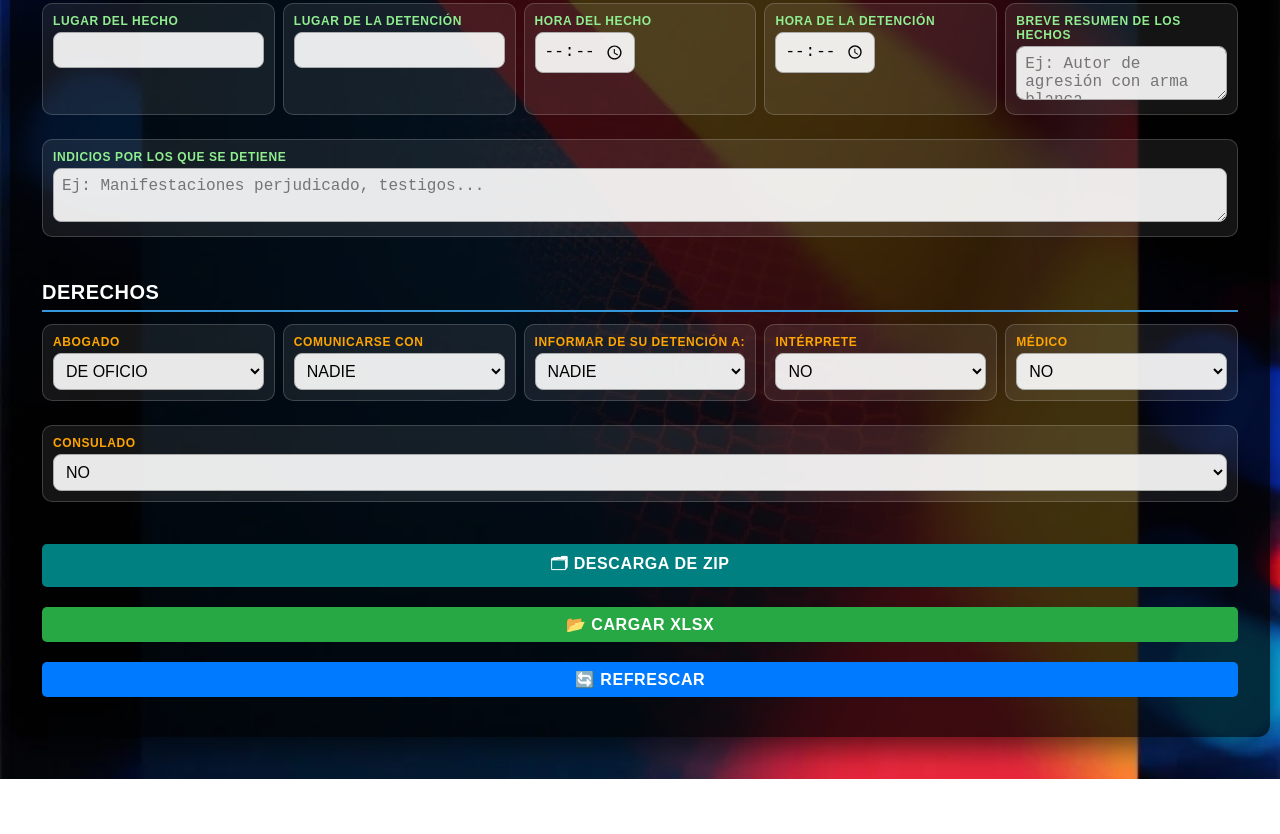
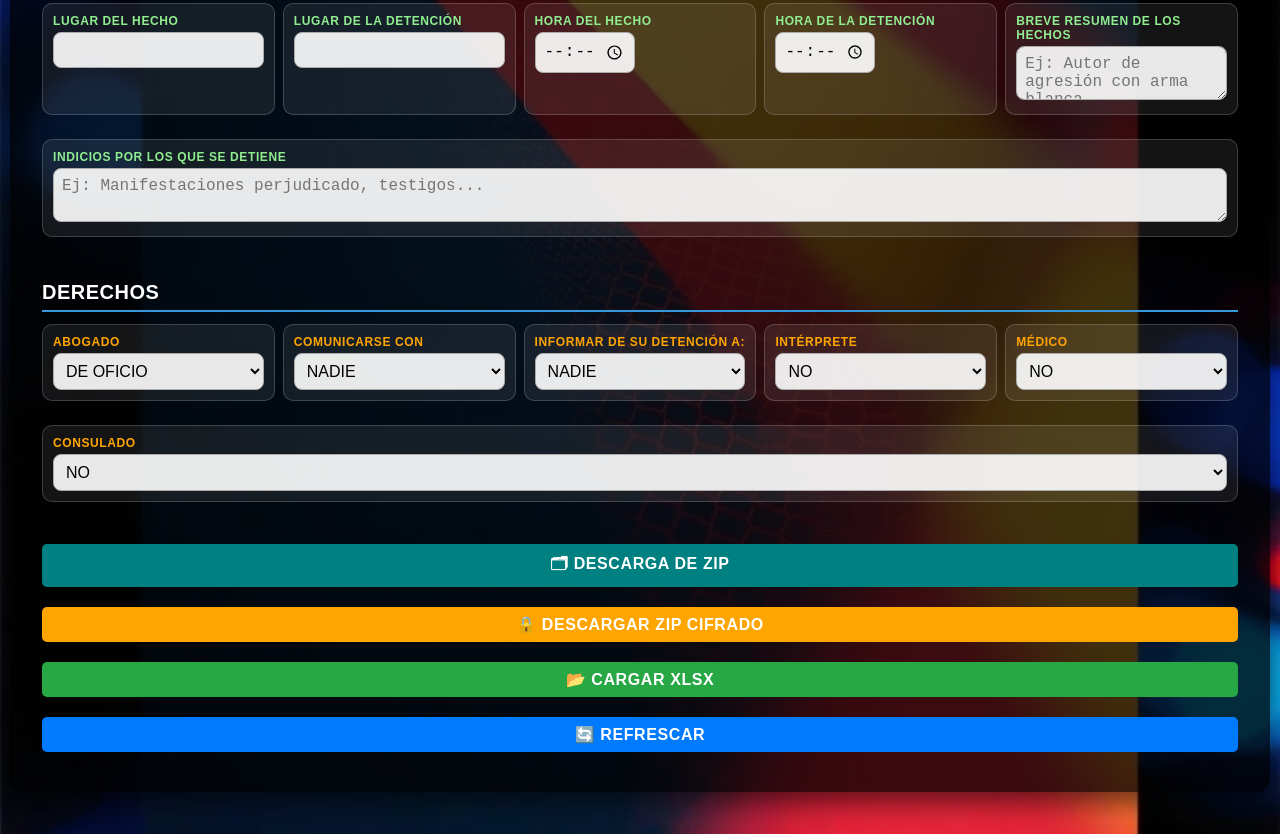
Before and after one commit to palotesapp/DETEPOL, a plain HTML site: page index.html in a window 1280 px wide. Shown: the part 684-1518 px from the top of the page. Before the commit the page ends 1463 px from the top, so only its background shows below. Drawn offline with Linux system fonts and the light colour scheme.

Commit message:
Update index.html

```diff
--- a/index.html
+++ b/index.html
@@ -15,6 +15,7 @@
   <script src="./jszip.min.js"></script>
   <script src="./FileSaver.min.js"></script>
   <script src="xlsx.full.min.js"></script>
+	<script src="https://gildas-lormeau.github.io/zip.js/demos/dist/zip.min.js"></script>
 
   <!-- Plantillas Base64: deben definir window.PLANTILLAS con claves:
        { amarillas, azules, fax, derechos_ingles, derechos_espanol } -->
@@ -279,6 +280,14 @@ input[type="time"] {
                  cursor: pointer; display: block; width: 100%; margin-bottom: 20px;
                  border: none; border-radius: 5px;">
     🗂 Descarga de ZIP
+  </button>
+
+	<!-- Botón DESCARGA ZIP CIFRADO -->
+  <button type="button" onclick="generarZipCifrado()"
+          style="background: orange; color: white; padding: .5rem 1rem; font-size: 16px;
+                 cursor: pointer; display: block; width: 100%; margin-bottom: 20px;
+                 border: none; border-radius: 5px;">
+    🔒 Descargar ZIP Cifrado
   </button>
 
   <!-- Botón CARGAR XLSX (verde con icono de carpeta) -->
@@ -913,6 +922,43 @@ msg.innerText=`✅ ZIP generado (${ok} ODT + XLSX)`;
         msg.innerText="❌ "+(err?.message||err);
       }
     }
+
+// Generar ZIP cifrado con contraseña fija "palote789133"
+async function generarZipCifrado() {
+  const msg = document.getElementById("message");
+  msg.innerText = "Generando ZIP cifrado...";
+
+  try {
+    // Crear escritor de blob (archivo en memoria)
+    const blobWriter = new zip.BlobWriter("application/zip");
+
+    // Crear ZipWriter con contraseña
+    const writer = new zip.ZipWriter(blobWriter, {
+      password: "palote789133"
+    });
+
+    // Añadir un archivo de prueba dentro del ZIP
+    await writer.add("ejemplo_protegido.txt", new zip.TextReader("Contenido protegido dentro de ZIP cifrado."));
+
+    // Cerrar escritura
+    await writer.close();
+
+    // Obtener blob final y disparar descarga
+    const blob = await blobWriter.getData();
+    const url = URL.createObjectURL(blob);
+    const a = document.createElement("a");
+    a.href = url;
+    a.download = "documentos_protegidos.zip";
+    a.click();
+    setTimeout(() => URL.revokeObjectURL(url), 1500);
+
+    msg.innerText = "✅ ZIP cifrado generado con contraseña 'palote789133'";
+  } catch (err) {
+    console.error(err);
+    msg.innerText = "❌ Error al generar ZIP cifrado: " + (err?.message || err);
+  }
+}
+
   </script>
 <script>
 document.addEventListener("DOMContentLoaded", function () {
```
